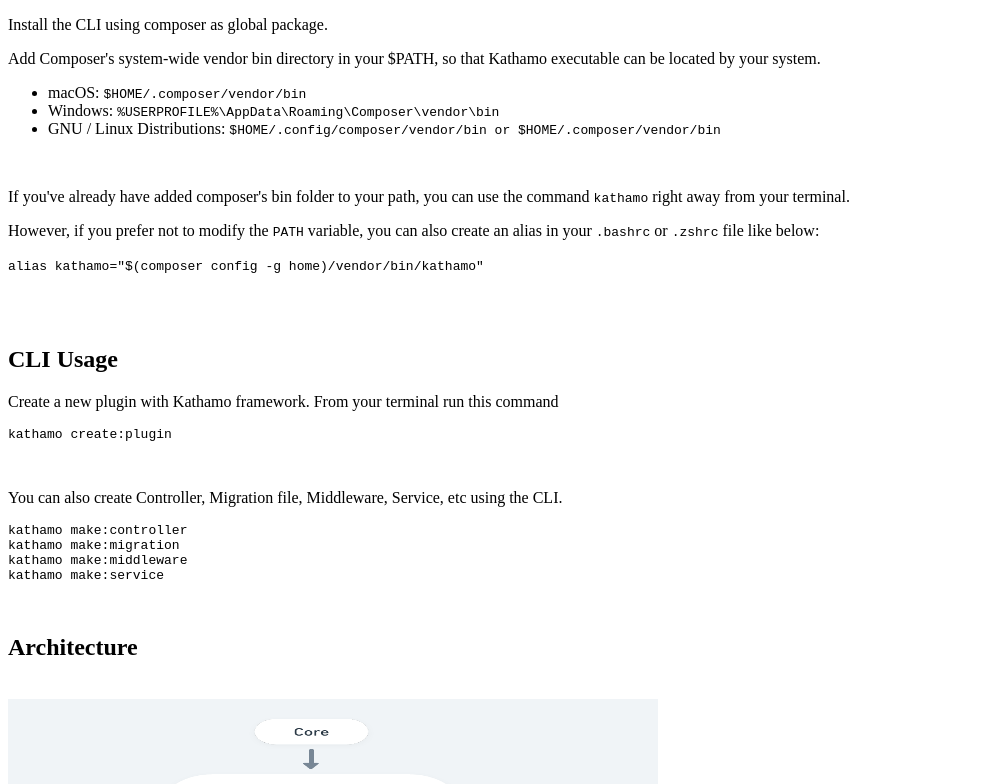
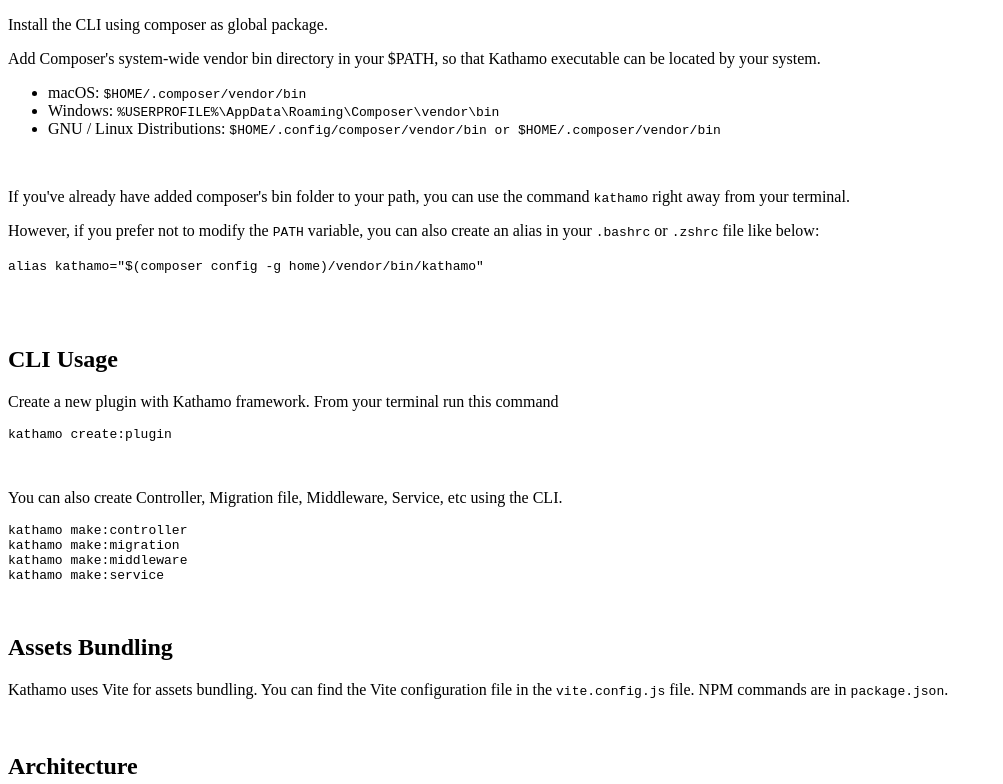
Before and after one commit to CodesVault/kathamo-doc, a Next.js app: page /documentation/installation in a window 1280 px wide. Shown: the top 784 px of the page, without its empty margins (0-1003 px from the left). Built offline with nearby package versions, Linux system fonts and the light colour scheme.

Commit message:
assets bundling details added in doc

```diff
--- a/pages/documentation/installation.mdx
+++ b/pages/documentation/installation.mdx
@@ -37,6 +37,13 @@
 
 <br />
 
+## Assets Bundling
+
+Kathamo uses Vite for assets bundling. You can find the Vite configuration file in the `vite.config.js` file.
+NPM commands are in `package.json`.
+
+<br />
+
 ## Architecture
 
 <br />
```
Also changed, not shown: 1 other file (tests, documents, lock files or other folders).
